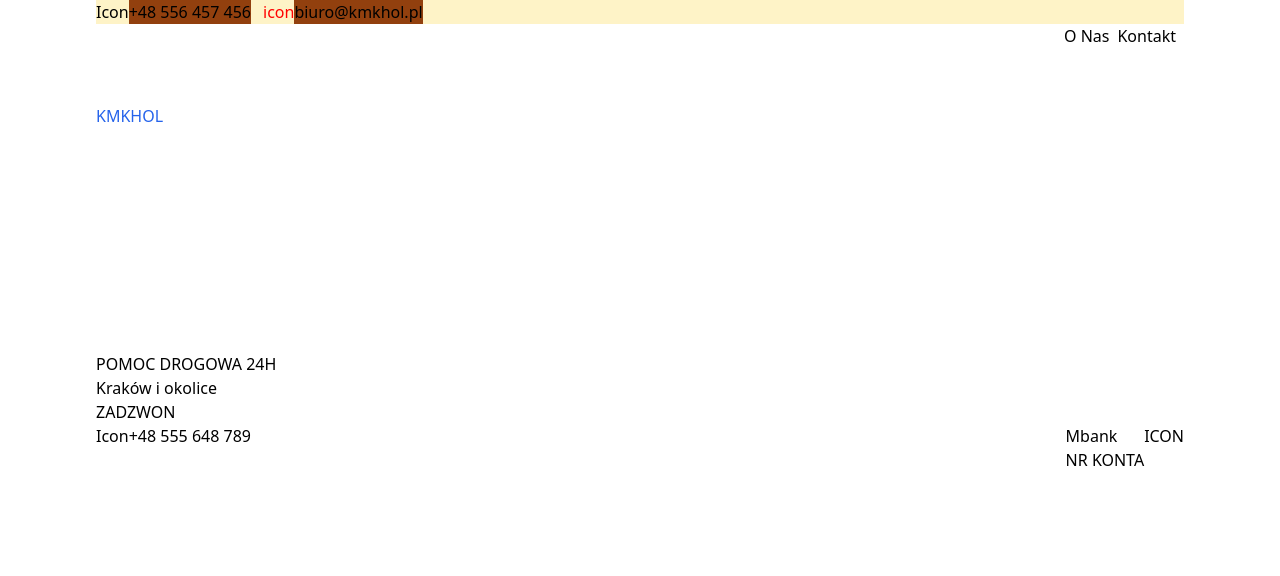
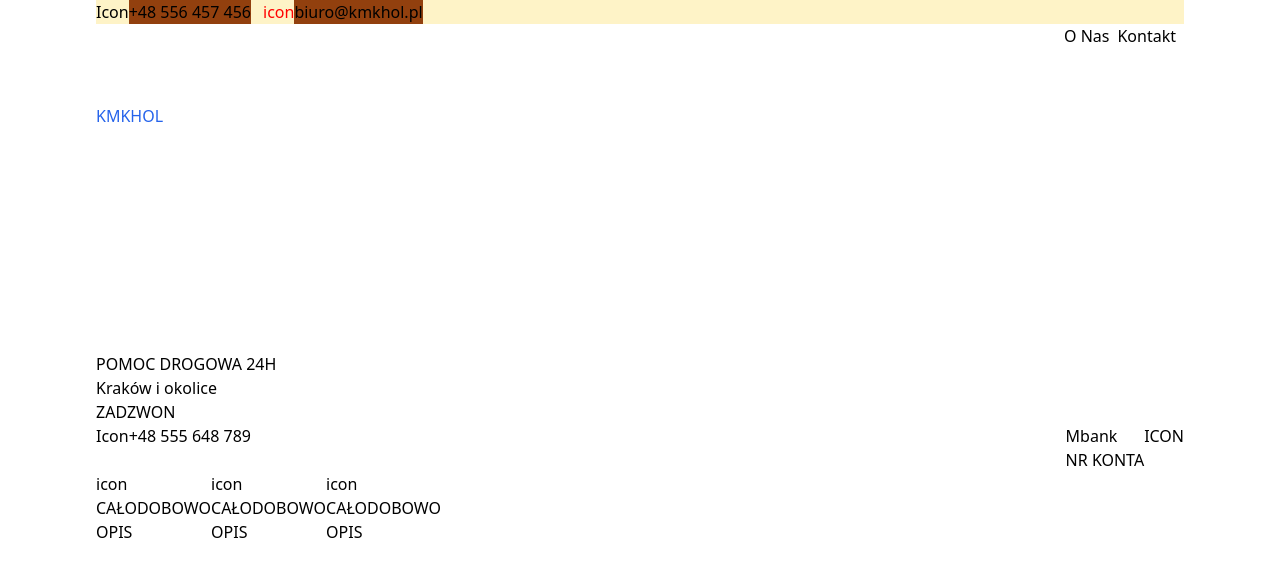
Before and after one commit to dopiecacom/kmk-hol, a website: page index.html in a window 1280 px wide. Drawn offline with Linux system fonts and the light colour scheme.

Commit message:
Benefits Layout

```diff
--- a/index.html
+++ b/index.html
@@ -65,6 +65,30 @@
 
 <!--    Midbar End-->
 
+<!--  Benefits -->
+
+    <div>
+        <div class="flex">
+            <div>
+                <div>icon</div>
+                <span>CAŁODOBOWO</span>
+                <div>OPIS</div>
+            </div>
+
+            <div><div>icon</div>
+                <span>CAŁODOBOWO</span>
+                <div>OPIS</div>
+            </div>
+
+            <div><div>icon</div>
+                <span>CAŁODOBOWO</span>
+                <div>OPIS</div>
+            </div>
+
+        </div>
+
+    </div>
+
 </div>
 </body>
 </html>
```
